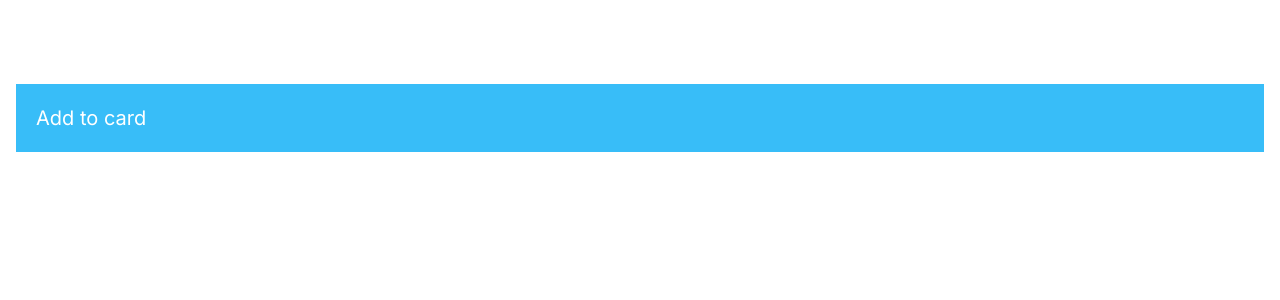
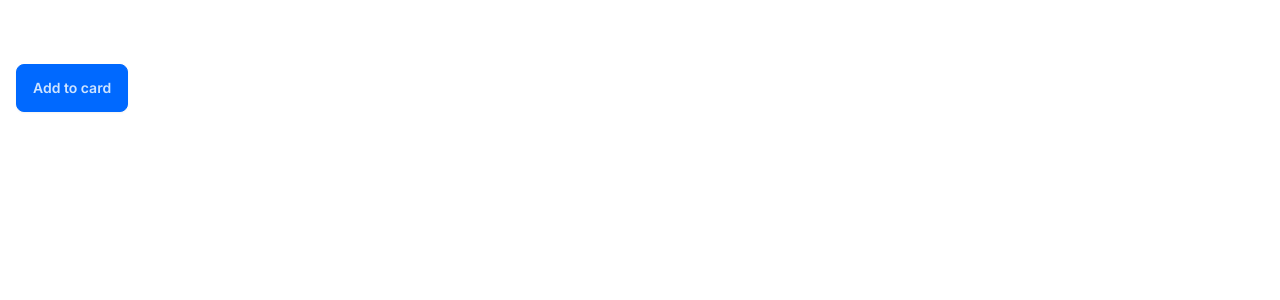
Before and after one commit to petia-duskin/learn-nextjs, a Next.js app: page / in a window 1280 px wide. Shown: the top 300 px of the page. Built offline with nearby package versions, Linux system fonts and the light colour scheme.

Commit message:
add daisyui

```diff
--- a/app/components/AddToCart.tsx
+++ b/app/components/AddToCart.tsx
@@ -3,7 +3,7 @@
 const AddToCart = () => {
     return (
         <div>
-            <button onClick={() => console.log("Click")}>Add to card</button>
+            <button className="btn btn-primary" onClick={() => console.log("Click")}>Add to card</button>
         </div>
     )
 }
--- a/app/components/ProductCard/ProductCard.tsx
+++ b/app/components/ProductCard/ProductCard.tsx
@@ -2,7 +2,7 @@
 
 const ProductCard = () => {
     return (
-        <div className="p-5 my-5 bg-sky-400 text-white text-xl hover:bg-sky-500 transition duration-200">
+        <div>
             <AddToCart />
         </div>
     )
--- a/app/layout.tsx
+++ b/app/layout.tsx
@@ -15,7 +15,7 @@
   children: React.ReactNode
 }) {
   return (
-    <html lang="en">
+    <html lang="en" data-theme="winter">
       <body className={inter.className}>{children}</body>
     </html>
   )
--- a/app/users/page.tsx
+++ b/app/users/page.tsx
@@ -1,6 +1,7 @@
 interface User {
     id: number;
     name: string;
+    email: string;
 }
 
 const UsersPage = async () => {
@@ -10,9 +11,20 @@
         <>
             <h1>Users</h1>
             <p>{new Date().toLocaleTimeString()}</p>
-            <ul>
-                {users.map(user => <li key={user.id}>{user.name}</li>)}
-            </ul>
+            <table className="table table-bordered">
+                <thead>
+                <tr>
+                    <th>Name</th>
+                    <th>Email</th>
+                </tr>
+                </thead>
+                <tbody>
+                {users.map(user => <tr key={user.id}>
+                    <td>{user.name}</td>
+                    <td>{user.email}</td>
+                </tr>)}
+                </tbody>
+            </table>
         </>
     )
 }
--- a/package.json
+++ b/package.json
@@ -21,5 +21,8 @@
     "react-dom": "18.3.1",
     "tailwindcss": "3.4.14",
     "typescript": "5.6.3"
+  },
+  "devDependencies": {
+    "daisyui": "^4.12.13"
   }
 }
--- a/tailwind.config.ts
+++ b/tailwind.config.ts
@@ -1,4 +1,4 @@
-import type { Config } from 'tailwindcss'
+import type {Config} from 'tailwindcss'
 
 const config: Config = {
     content: [
@@ -15,6 +15,11 @@
             },
         },
     },
-  plugins: [],
+    plugins: [
+        require("daisyui")
+    ],
+    daisyui: {
+        themes: ["winter"]
+    }
 }
 export default config
```
Also changed, not shown: 1 other file (tests, documents, lock files or other folders). Lines whose indentation alone changed are shown as unchanged.
